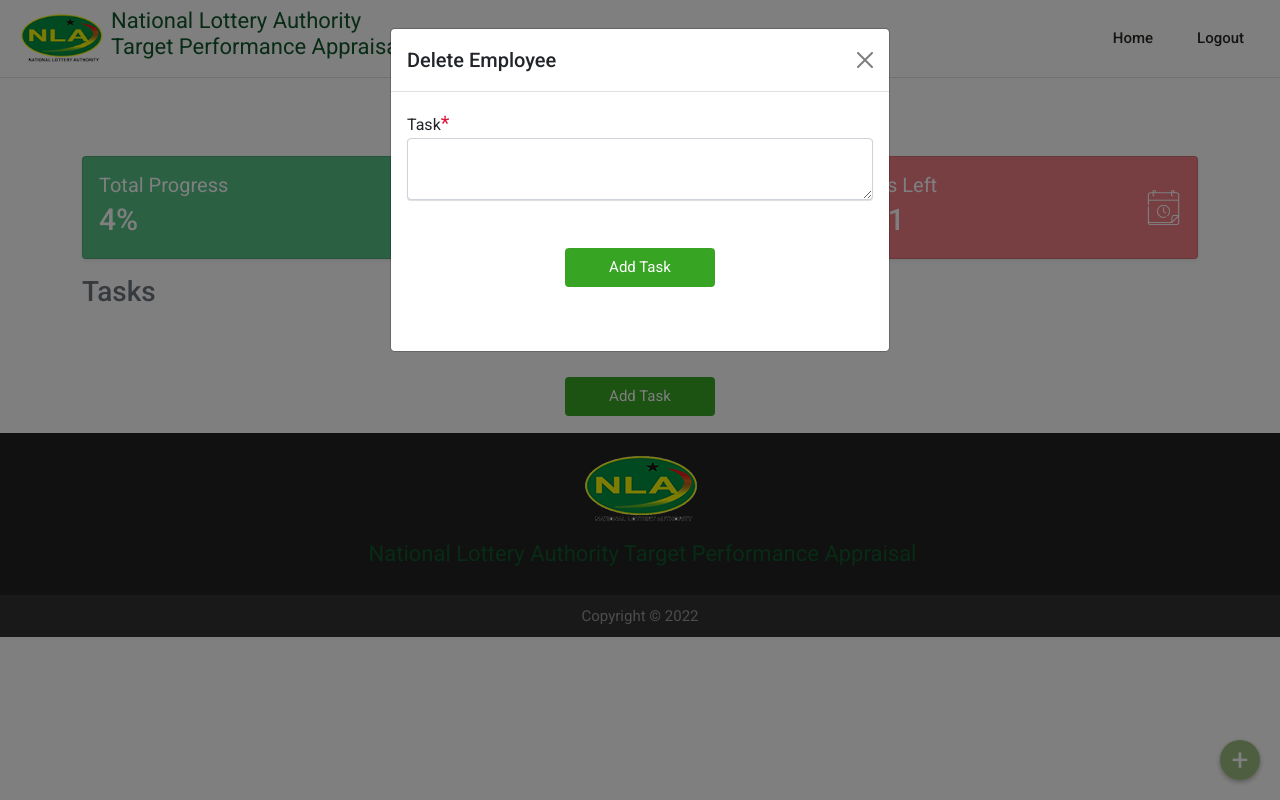
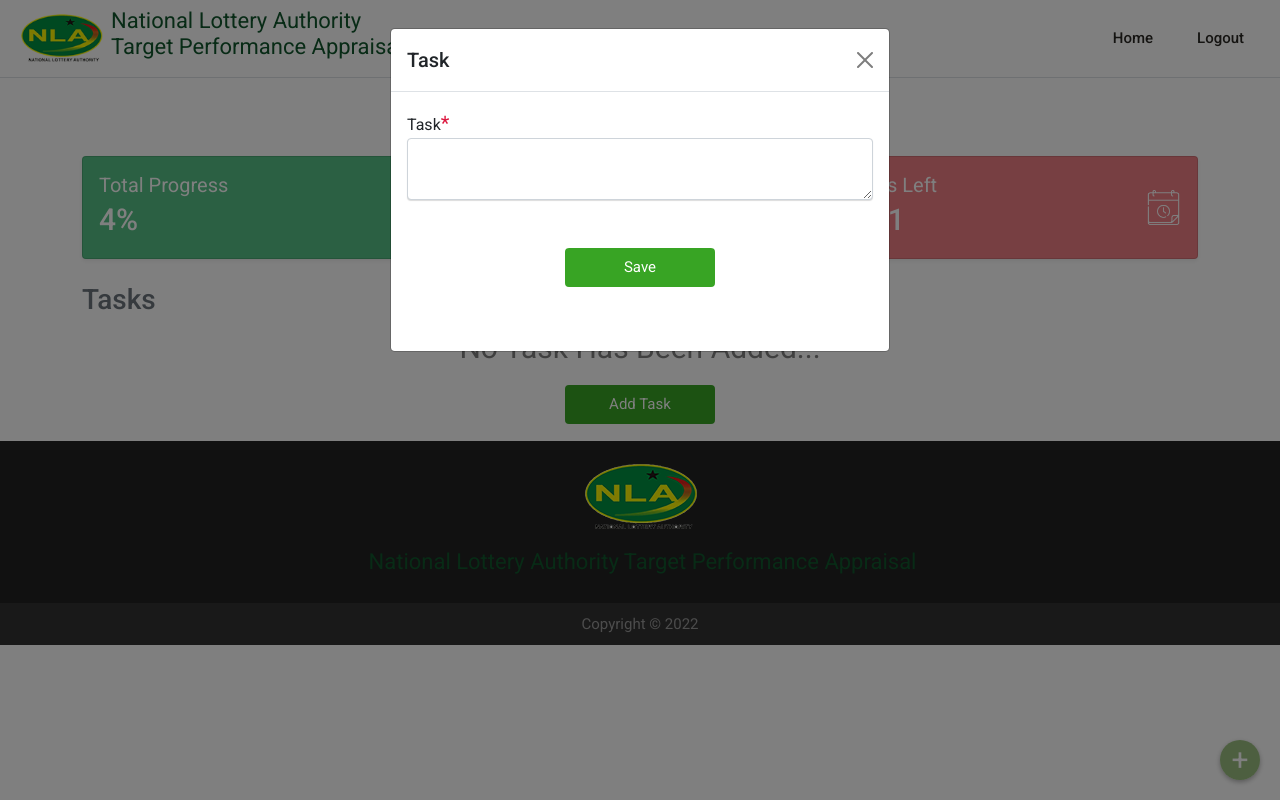
Before and after one commit to Gen3ratorX/kpi, a PHP site: page /employee/project_detail.php?id=1 in a window 1280 px wide, after a click that opens the changed part. Run offline with PHP 8.4, Linux system fonts and the light colour scheme; tables that the repository leaves empty hold one stand-in row (values such as "Sample post").

Commit message:
Tasks can be added, edited and deleted on the frontend. Thank God.

```diff
--- a/employee/project_detail.php
+++ b/employee/project_detail.php
@@ -51,8 +51,8 @@
         <div class="modal-dialog">
             <div class="modal-content">
                 <div class="modal-header">
-                    <h5 class="modal-title" id="addItemLabel">Delete Employee</h5>
-                    <button type="button" class="btn-close" id="close-add-item" data-bs-dismiss="modal" aria-label="Close"></button>
+                    <h5 class="modal-title" id="addItemLabel">Task</h5>
+                    <button type="button" class="btn-close" id="close-save-task" data-bs-dismiss="modal" aria-label="Close"></button>
                 </div>
                 <div class="modal-body">
                     <label for="task" class="required">Task</label>
@@ -61,7 +61,28 @@
                         Please provide a task.
                     </div>
                     <div class="text-center my-5">
-                        <button class="btn btn-1 btn-md" id="add-task">Add Task</button>
+                        <button class="btn btn-1 btn-md" data-project-id="<?php echo $projectId; ?>" data-employee-id="<?php echo $employeeId; ?>" id="save-task">Save</button>
+                    </div>
+                </div>
+            </div>
+        </div>
+    </div>
+
+    <!-- Delete Item Modal -->
+    <div class="modal fade" id="deleteItem" data-bs-backdrop="static" data-bs-keyboard="false" tabindex="-1" aria-labelledby="deleteItemLabel" aria-hidden="true">
+        <div class="modal-dialog">
+            <div class="modal-content">
+                <div class="modal-header">
+                    <h5 class="modal-title" id="deleteItemLabel">Delete Task</h5>
+                    <button type="button" class="btn-close" data-bs-dismiss="modal" aria-label="Close"></button>
+                </div>
+                <div class="modal-body">
+                    <h4 id="deleteItemBody" class="text-secondary">
+                        Are you sure you want to delete this task?
+                    </h4>
+                    <div class="text-end mt-4">
+                        <button class="btn btn-2 btn-sm" id="delete-task">Yes</button>
+                        <button class="btn btn-3 btn-sm" data-bs-dismiss="modal" id="close-delete-task">No</button>
                     </div>
                 </div>
             </div>
@@ -123,16 +144,38 @@
                         </div>
                     </div>
                 </section>
-                <section>
+                <section class="mt-4">
                     <!-- Tasks -->
                     <h3 class="text-secondary">Tasks</h3>
-                    <section>
+                    <section id='tasks'>
                         <div class="no-item">
                             No task has been added...
                             <div class="text-center">
-                                <button data-bs-toggle="modal" data-bs-target="#addItem" type="button" href="" class="btn btn-md btn-1">Add Task</button>
+                                <button data-bs-toggle="modal" data-bs-target="#addItem" type="button" class="btn btn-md btn-1">Add Task</button>
                             </div>
                         </div>
+                        <!-- <div class="action-item card shadow-sm mb-3 task">
+                            <div class='options d-flex align-items-center justify-content-center'>
+                                <div>
+                                    <button class='btn btn-md btn-2 me-2 delete-task-attempt' id="task-1" data-bs-toggle='modal' data-bs-target='#deleteItem'>Delete</button>
+                                    <button type="button" data-task-id="task-1" class='btn btn-md btn-4 edit-task' data-bs-toggle='modal' data-bs-target='#addItem'>Edit</button>
+                                </div>
+                            </div>
+                            <div class="card-body" id="task-1">
+                                Task 1 is all about god who is the author and finisher of our faith.
+                            </div>
+                        </div>
+                        <div class="action-item card shadow-sm mb-3 task">
+                            <div class='options d-flex align-items-center justify-content-center'>
+                                <div>
+                                    <button class='btn btn-md btn-2 me-2 delete-task-attempt' id="task-2" data-bs-toggle='modal' data-bs-target='#deleteItem'>Delete</button>
+                                    <button type="button" data-task-id="task-2" class='btn btn-md btn-4 edit-task' data-bs-toggle='modal' data-bs-target='#addItem'>Edit</button>
+                                </div>
+                            </div>
+                            <div class="card-body" id="task-2">
+                                Task 2 is all about Jesus Christ who came to earth to die for us.
+                            </div>
+                        </div> -->
                     </section>
                 </section>
             </section>
--- a/static/js/base.js
+++ b/static/js/base.js
@@ -3,6 +3,11 @@
         this.pageInit();
         this.toggleNavbars();
         this.togglePhoneMenu();
+    }
+
+    toggleEventState(ele,action,event='click'){
+        $(ele).off(event);
+        action();
     }
 
     pageInit(){
@@ -129,7 +134,7 @@
                 const {status} = xhr;
                 console.log(xhr);
                 inst.endLoading(btnId,bntText);
-                inst.showToast("The server has encounted an error.")
+                status == 500 && inst.showToast("The server has encounted an error.");
                 error(status);
             },
             dataType: 'json',
--- a/static/js/employees.js
+++ b/static/js/employees.js
@@ -1,11 +1,119 @@
 class EmployeeControl{
     constructor(){
-        this.addTask();
+        this.url = 'utils.php';
+        this.saveTask();
+        // this.editTask();
+        // this.deleteTaskAttempt();
+        this.deleteTask();
     }
 
-    addTask(){
-        $('#add-task').click(function(){
-            console.log("Add task");
+    saveTask(){
+        const inst = this;
+        $('#save-task').click(function(){
+            const isValidated = baseControl.validateFields(['#task']);
+            const editTask = $(this).data('editTask');
+            const taskId = $(this).data('taskId');
+            if(isValidated){
+                const employeeTask = $('#task').val();
+                const success = function(res,statusCode,status){
+                    console.log(res);
+                    // Close modal
+                    $('#close-save-task').click();
+                    // Editing task
+                    if(editTask){
+                        $(`.card-body#task-${taskId}`).text(employeeTask);
+                    }
+                    // New task
+                    else{
+                        const taskId = $('.task').length + 1;
+                        const tasksCount = $('.task').length;
+                        if(tasksCount === 0){
+                            $('#tasks').empty();
+                        }
+                        $('#tasks').append(
+                            `<div class="action-item card shadow-sm mb-3 task">
+                                <div class='options d-flex align-items-center justify-content-center'>
+                                    <div>
+                                        <button class='btn btn-md btn-2 me-2 delete-task-attempt' id='task-${taskId}' data-bs-toggle='modal' data-bs-target='#deleteItem'>Delete</button>
+                                        <button type="button" data-task-id="task-${taskId}" class='btn btn-md btn-4 edit-task' data-bs-toggle='modal' data-bs-target='#addItem'>Edit</button>
+                                    </div>
+                                </div>
+                                <div class="card-body" id="task-${taskId}">
+                                    ${employeeTask}
+                                </div>
+                            </div>`
+                        );
+                        // Add events
+                        baseControl.toggleEventState('.edit-task',inst.editTask) // Edit
+                        baseControl.toggleEventState('.delete-task-attempt',inst.deleteTaskAttempt) // Delete
+                    }
+                    // Clear
+                    $('#task').val('');
+                    $('#save-task').removeData();
+                }
+                const data = {
+                    employeeTask,
+                    editTask,
+                    task: editTask ? 'editTask' : 'saveTask',
+                    taskId,
+                }
+                baseControl.fetchData(inst.url,data,"Save Task",'#save-task',false,success);
+            }
+        });
+    }
+
+    editTask(){
+        $('.edit-task').click(function(){
+            const taskId = $(this).data('taskId');
+            const task  = $(`.card-body#${taskId}`).text().trim();
+            $('#save-task').data({
+                editTask: true,
+                taskId: taskId.split('-')[1],
+            });
+            $('#task').val(task);
+        });
+    }
+
+    deleteTaskAttempt(){
+        $('.delete-task-attempt').click(function(){
+            const taskId = $(this).attr('id').split('-')[1];
+            $('#delete-task').data('taskId',taskId);
+        });
+    }
+
+    deleteTask(){
+        const inst = this;
+        $('#delete-task').click(function(){
+            const taskId = $(this).data('taskId');
+            const data = {
+                taskId,
+                task: 'deleteTask'
+            }
+            const success = (res,statusCode,status) => {
+                console.log(res);
+                // Close modal
+                $('#close-delete-task').click();
+                // Remove task
+                $(`button#task-${taskId}`).parents('.task').hide(function(){
+                    const taskCount = $('.task').length;
+                    if(taskCount - 1 == 0){
+                        $('#tasks').empty();
+                        $('#tasks').append(
+                            `<div class="no-item">
+                                No task has been added...
+                                <div class="text-center">
+                                    <button data-bs-toggle="modal" data-bs-target="#addItem" type="button" class="btn btn-md btn-1">Add Task</button>
+                                </div>
+                            </div>`
+                        );
+                    }
+                    else{
+                        $(this).remove();
+                    }
+                });
+            }
+
+            baseControl.fetchData(inst.url,data,'Yes','#delete-task',false,success);
         });
     }
 }
```
Also changed, not shown: controls/employee_control.php (+10 -8 lines), controls/task_control.php (added, +22 -0 lines), employee/utils.php (+17 -0 lines), static/js/admin.js (+11 -7 lines).
